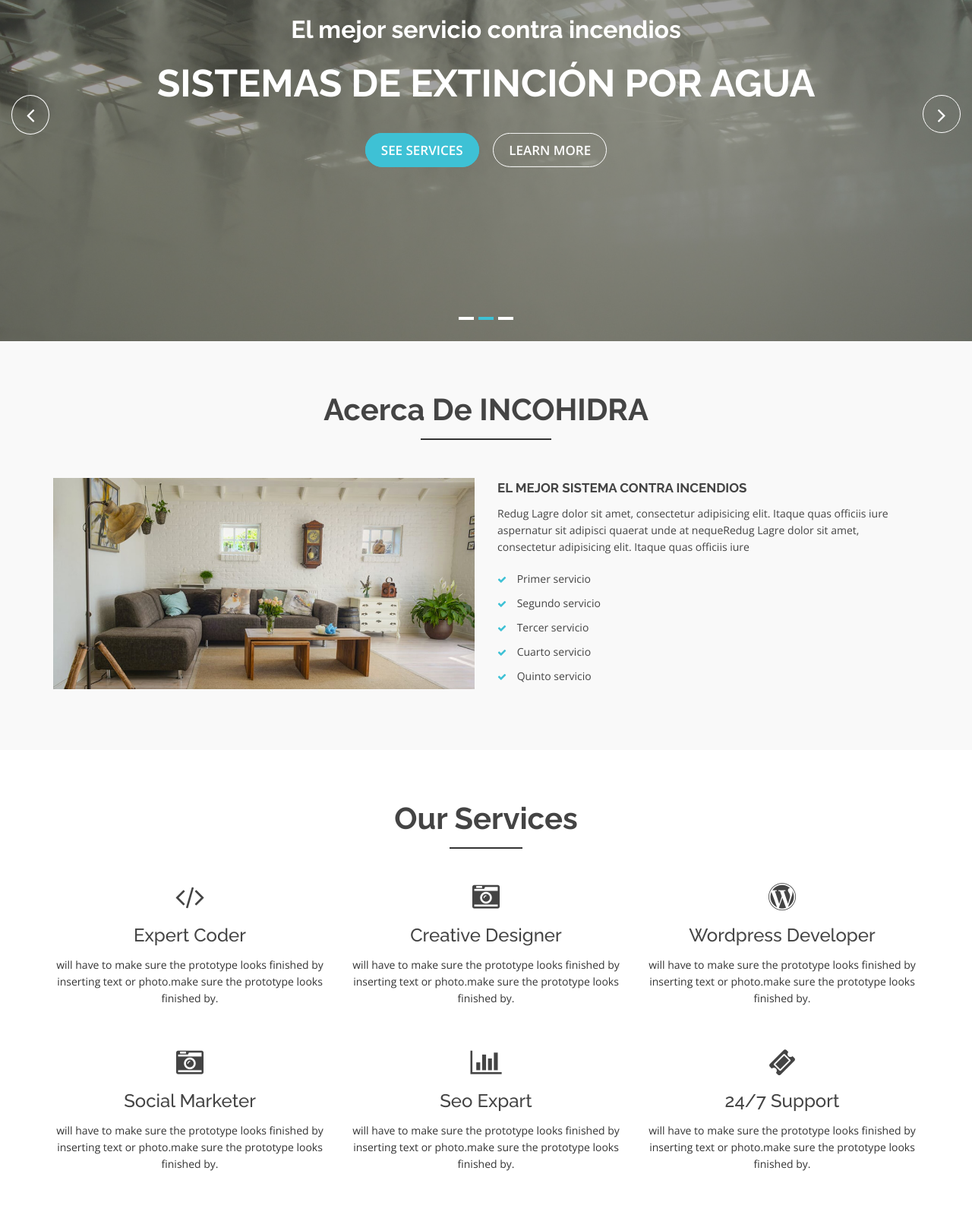
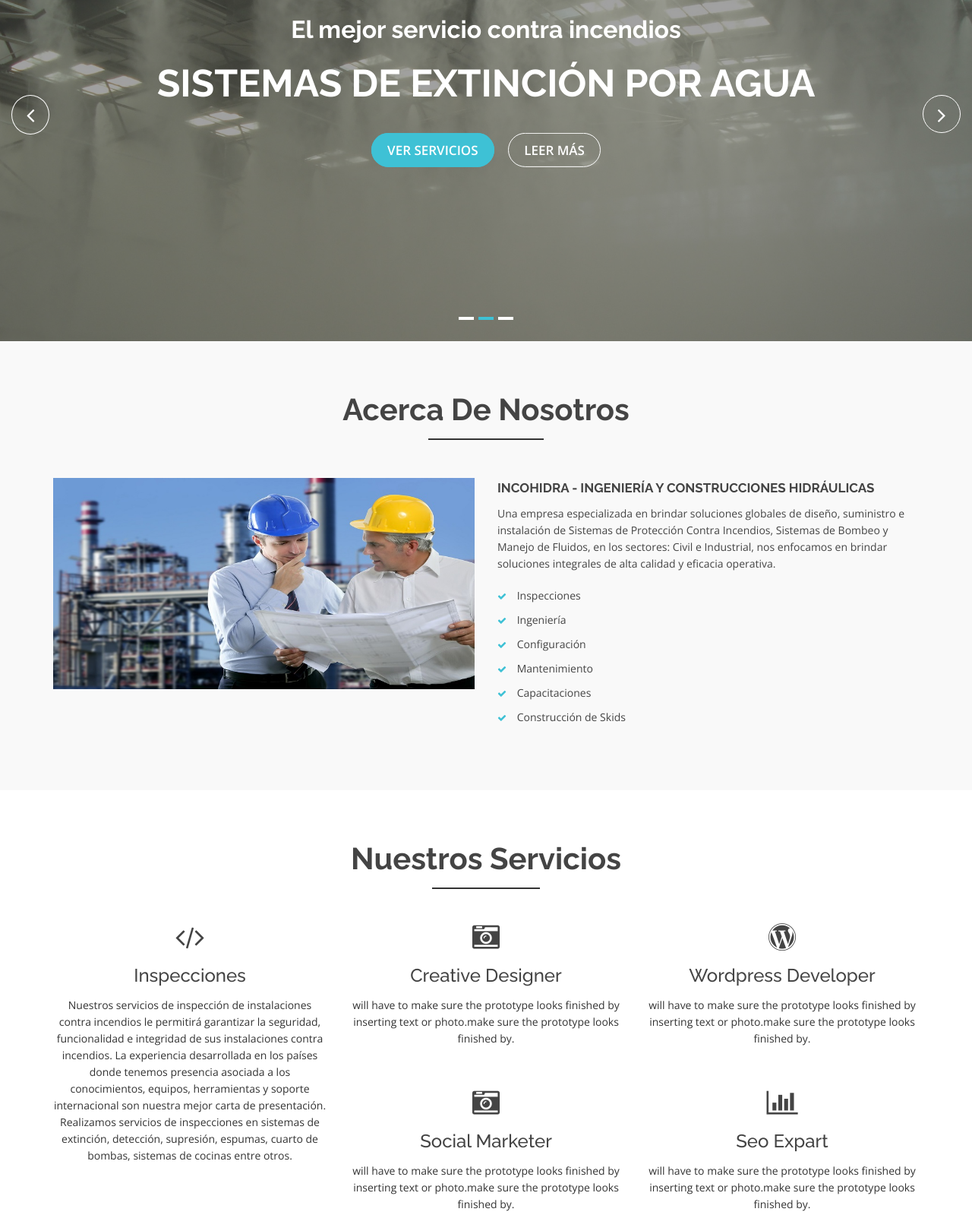
Before and after one commit to fascarzacs/incohidra, a plain HTML site: page public/index.html in a window 1280 px wide. Shown: the part 171-1770 px from the top of the page at 76% size. Drawn offline with nearby package versions, Linux system fonts and the light colour scheme.

Commit message:
Segundo Avance

```diff
--- a/public/css/style.css
+++ b/public/css/style.css
@@ -198,7 +198,7 @@ div#preloader {
   width: 100%;
   height: 100%;
   overflow: visible;
-  background: #fff url('../img/preloader.gif') no-repeat center center;
+  background: #fff url('../img/incohidra.gif') no-repeat center center;
 }
 
 ::-moz-selection {
--- a/public/index.html
+++ b/public/index.html
@@ -8,7 +8,7 @@
   <meta content="" name="description">
 
   <!-- Favicons -->
-  <link href="img/favicon.png" rel="icon">
+  <link href="img/logoPreloader.jpg" rel="icon">
   <link href="img/apple-touch-icon.png" rel="apple-touch-icon">
 
   <!-- Google Fonts -->
@@ -157,8 +157,8 @@
                 </div>
                 <!-- layer 3 -->
                 <div class="layer-1-3 hidden-xs wow slideInUp" data-wow-duration="2s" data-wow-delay=".2s">
-                  <a class="ready-btn right-btn page-scroll" href="#services">See Services</a>
-                  <a class="ready-btn page-scroll" href="#about">Learn More</a>
+                  <a class="ready-btn right-btn page-scroll" href="#services">Ver servicios</a>
+                  <a class="ready-btn page-scroll" href="#about">Leer más</a>
                 </div>
               </div>
             </div>
@@ -200,7 +200,7 @@
       <div class="row">
         <div class="col-md-12 col-sm-12 col-xs-12">
           <div class="section-headline text-center">
-            <h2>Acerca de INCOHIDRA</h2>
+            <h2>Acerca de nosotros</h2>
           </div>
         </div>
       </div>
@@ -210,7 +210,7 @@
           <div class="well-left">
             <div class="single-well">
               <a href="#">
-								  <img src="img/about/1.jpg" alt="">
+								  <img src="img/incohidra/acerca.jpg" alt="">
 								</a>
             </div>
           </div>
@@ -220,26 +220,29 @@
           <div class="well-middle">
             <div class="single-well">
               <a href="#">
-                <h4 class="sec-head">El mejor sistema contra incendios</h4>
+                <h4 class="sec-head">INCOHIDRA - Ingeniería y Construcciones Hidráulicas</h4>
               </a>
               <p>
-                Redug Lagre dolor sit amet, consectetur adipisicing elit. Itaque quas officiis iure aspernatur sit adipisci quaerat unde at nequeRedug Lagre dolor sit amet, consectetur adipisicing elit. Itaque quas officiis iure
+                Una empresa especializada en brindar soluciones globales de diseño, suministro e instalación de Sistemas de Protección Contra Incendios, Sistemas de Bombeo y Manejo de Fluidos, en los sectores: Civil e Industrial, nos enfocamos en brindar soluciones integrales de alta calidad y eficacia operativa.
               </p>
               <ul>
                 <li>
-                  <i class="fa fa-check"></i> Primer servicio
+                  <i class="fa fa-check"></i> Inspecciones
                 </li>
                 <li>
-                  <i class="fa fa-check"></i> Segundo servicio
+                  <i class="fa fa-check"></i> Ingeniería
                 </li>
                 <li>
-                  <i class="fa fa-check"></i> Tercer servicio
+                  <i class="fa fa-check"></i> Configuración
                 </li>
                 <li>
-                  <i class="fa fa-check"></i> Cuarto servicio
+                  <i class="fa fa-check"></i> Mantenimiento
                 </li>
                 <li>
-                  <i class="fa fa-check"></i> Quinto servicio
+                  <i class="fa fa-check"></i> Capacitaciones
+                </li>
+                <li>
+                  <i class="fa fa-check"></i> Construcción de Skids
                 </li>
               </ul>
             </div>
@@ -257,7 +260,7 @@
       <div class="row">
         <div class="col-md-12 col-sm-12 col-xs-12">
           <div class="section-headline services-head text-center">
-            <h2>Our Services</h2>
+            <h2>Nuestros servicios</h2>
           </div>
         </div>
       </div>
@@ -271,9 +274,11 @@
                   <a class="services-icon" href="#">
 											<i class="fa fa-code"></i>
 										</a>
-                  <h4>Expert Coder</h4>
+                  <h4>Inspecciones</h4>
                   <p>
-                    will have to make sure the prototype looks finished by inserting text or photo.make sure the prototype looks finished by.
+                    Nuestros servicios de inspección de instalaciones contra incendios le permitirá garantizar la seguridad, funcionalidad e integridad de sus instalaciones contra incendios.
+                    La experiencia desarrollada en los países donde tenemos presencia asociada a los conocimientos, equipos, herramientas y soporte internacional son nuestra mejor carta de presentación.
+                    Realizamos servicios de inspecciones en sistemas de extinción, detección, supresión, espumas, cuarto de bombas, sistemas de cocinas entre otros.
                   </p>
                 </div>
               </div>
```
Also changed, not shown: public/img/incohidra.gif (added), public/img/incohidra/acerca.jpg (added), public/img/incohidra/incohidra.gif (added), public/img/logoPreloader.jpg (added).
